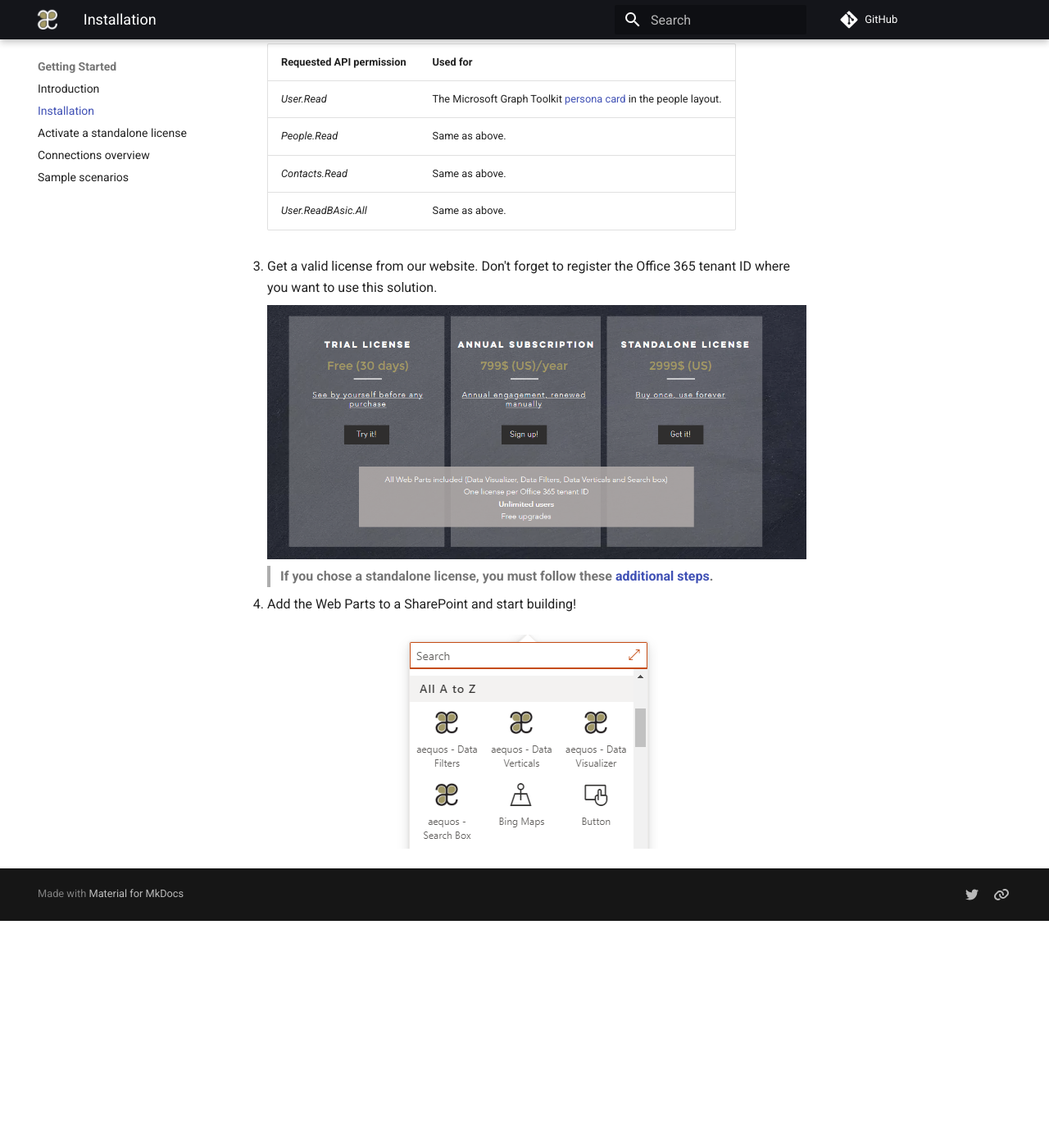
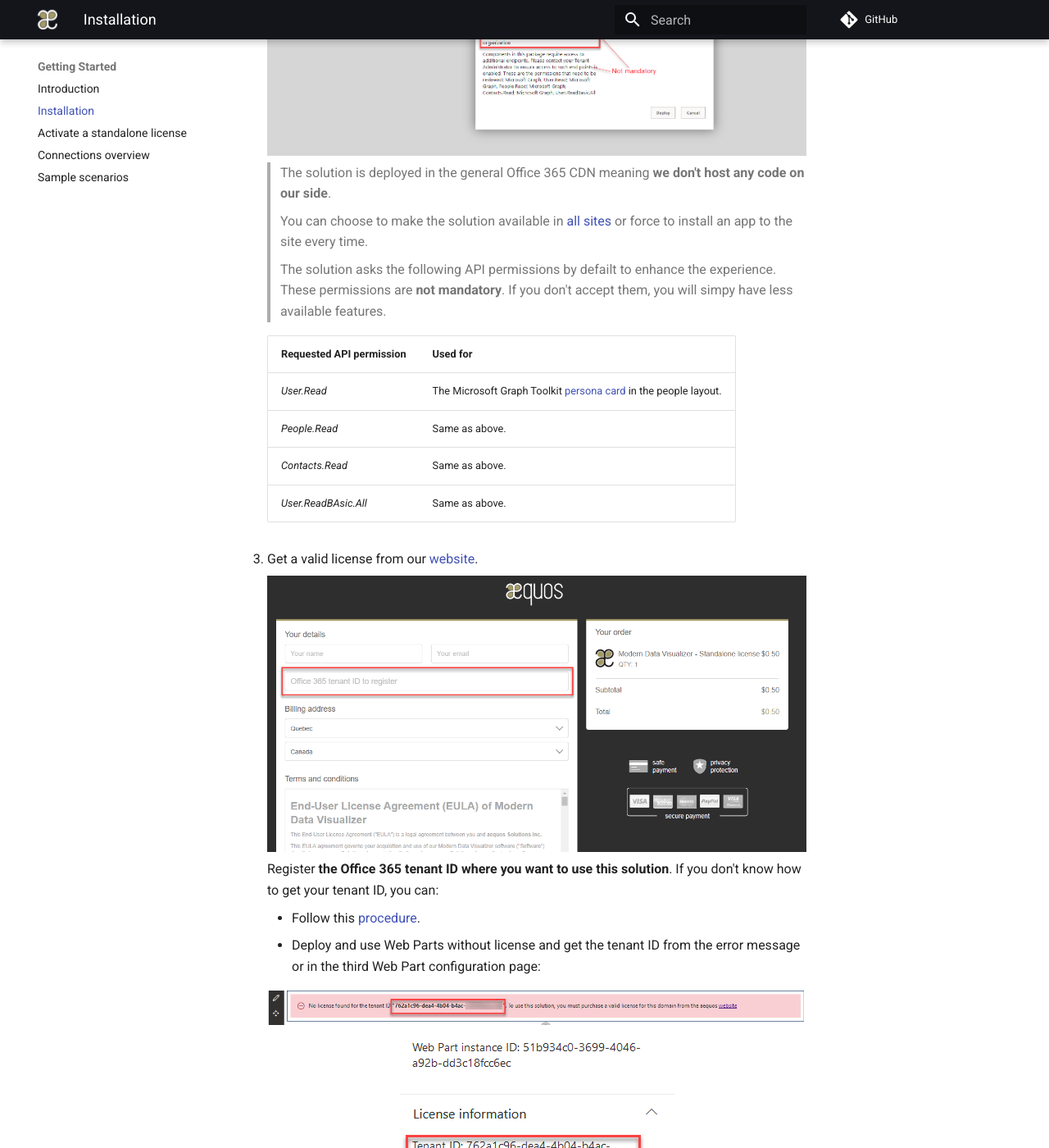
Before and after one commit to aequos-solutions/modern-data-visualizer, an MkDocs documentation site: the page built from docs/installation.md, in a window 1280 px wide and 1400 px high, scrolled down 471 px. Shown: the whole window at 82% size. Built offline with MkDocs 1.6.1 and Material for MkDocs 9.7.7, drawn with Linux system fonts in a browser that asks for light colours; comment, search, counter and statistics services are not loaded; before the commit the page ends 1594 px from its top, so only the background shows below that; some of the changed text lies outside the part shown.

Commit message:
- Updated index.md

```diff
--- a/docs/installation.md
+++ b/docs/installation.md
@@ -1,9 +1,13 @@
 # Installation
 
-1. Download the latest SharePoint Framework package (**aequos-modern-data-visualizer.sppkg**) from our public GitHub repository:
-2. Add the package to your global app catalog or site collection app catalog. If you don't have an app catalog, follow this [procedure](https://docs.microsoft.com/en-us/sharepoint/use-app-catalog) to create one. You can choose to deploy the solution globally or via app (more info [here](https://docs.microsoft.com/en-us/sharepoint/dev/spfx/tenant-scoped-deployment)).
+1. Download the latest SharePoint Framework package (**aequos-modern-data-visualizer.sppkg**) from our public [GitHub repository](https://github.com/aequos-solutions/modern-data-visualizer/releases).
+2. Add the package to your global app catalog or site collection app catalog. If you don't have an app catalog, follow this [procedure](https://docs.microsoft.com/en-us/sharepoint/use-app-catalog) to create one.
+
+    !["App Catalog "](./assets/app_catalog.png){: .center}
 
     > The solution is deployed in the general Office 365 CDN meaning **we don't host any code on our side**.
+
+    > You can choose to make the solution available in [all sites](https://docs.microsoft.com/en-us/sharepoint/dev/spfx/tenant-scoped-deployment) or force to install an app to the site every time.
 
     > The solution asks the following API permissions by defailt to enhance the experience. These permissions are **not mandatory**. If you don't accept them, you will simpy have less available features.
 
@@ -14,9 +18,18 @@
     | _Contacts.Read_ | Same as above.
     | _User.ReadBAsic.All_ | Same as above.
 
-3. Get a valid license from our website. Don't forget to register the Office 365 tenant ID where you want to use this solution.
+3. Get a valid license from our [website](www.aequos.ca).
 
-    !["Licences"](./assets/licenses.png){: .center}
+    !["Get license"](./assets/licenses.png){: .center}
+
+    Register **the Office 365 tenant ID where you want to use this solution**. If you don't know how to get your tenant ID, you can:
+
+    - Follow this [procedure](https://docs.microsoft.com/en-us/onedrive/find-your-office-365-tenant-id).
+    - Deploy and use Web Parts without license and get the tenant ID from the error message or in the third Web Part configuration page:
+
+    !["Get tenant ID "](./assets/get_tenant_id.png){: .center}
+
+    !["Get tenant ID 2"](./assets/get_tenant_id2.png){: .center}
 
     > **If you chose a standalone license, you must follow these [additional steps](./setup_standalone.md).**
 
```
Also changed, not shown: docs/assets/licenses.png, 1 other file.
